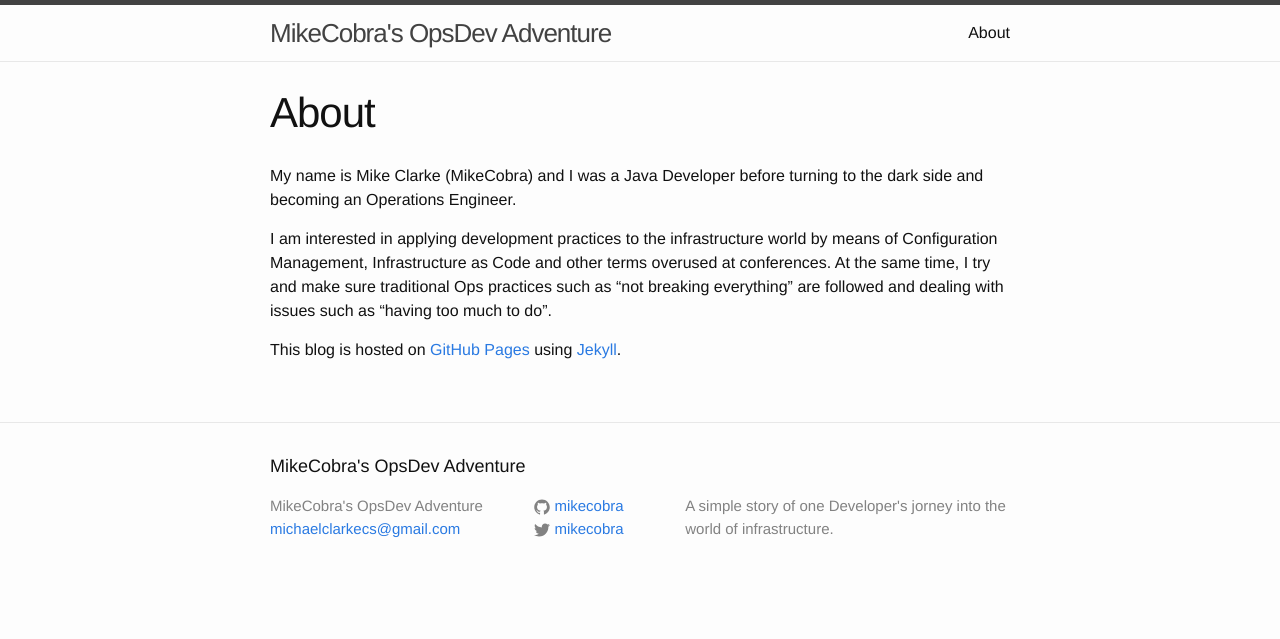
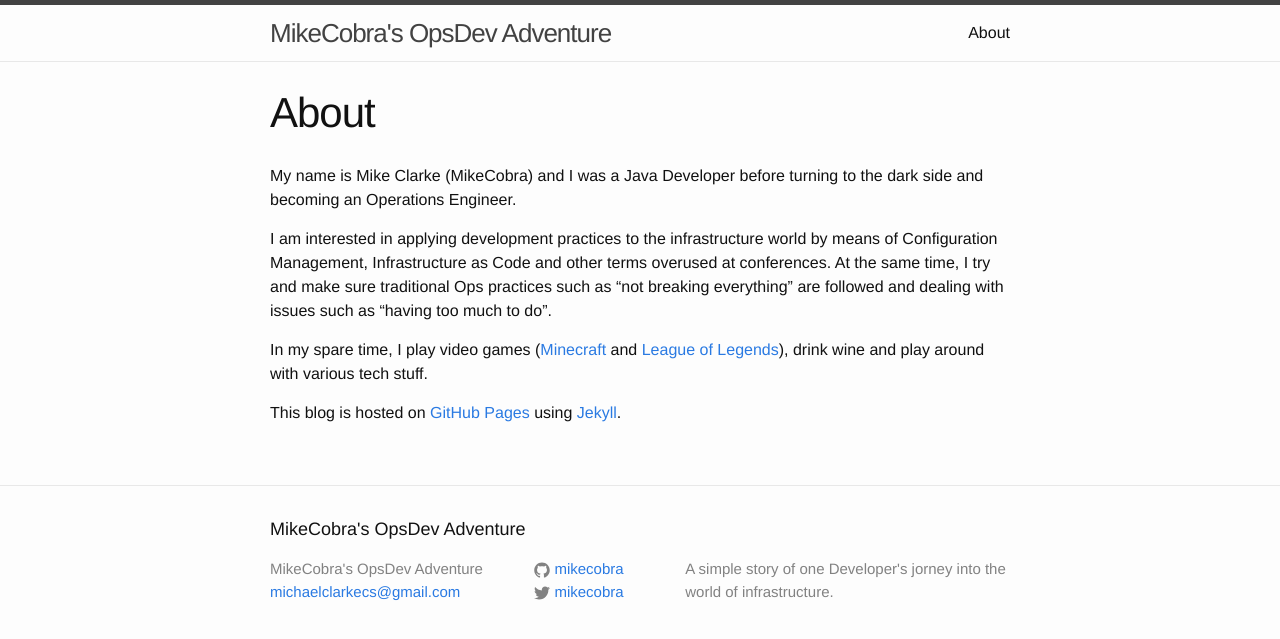
Before and after one commit to MikeCobra/mikecobra.github.io, a Jekyll site: the page built from about.md, in a window 1280 px wide. Shown: the top 639 px of the page. Built offline with Jekyll 4.4.1, drawn with Linux system fonts in a browser that asks for light colours.

Commit message:
Add hobbies.

```diff
--- a/about.md
+++ b/about.md
@@ -4,8 +4,19 @@ title: About
 permalink: /about/
 ---
 
-My name is Mike Clarke (MikeCobra) and I was a Java Developer before turning to the dark side and becoming an Operations Engineer.
+My name is Mike Clarke (MikeCobra) and I was a Java Developer before turning to
+the dark side and becoming an Operations Engineer.
 
-I am interested in applying development practices to the infrastructure world by means of Configuration Management, Infrastructure as Code and other terms overused at conferences. At the same time, I try and make sure traditional Ops practices such as "not breaking everything" are followed and dealing with issues such as "having too much to do".
+I am interested in applying development practices to the infrastructure world by
+means of Configuration Management, Infrastructure as Code and other terms
+overused at conferences. At the same time, I try and make sure traditional Ops
+practices such as "not breaking everything" are followed and dealing with issues
+such as "having too much to do".
 
-This blog is hosted on [GitHub Pages](https://pages.github.com/) using [Jekyll](https://jekyllrb.com/).
+In my spare time, I play video games
+([Minecraft](http://minecraft.mikecobra.co.uk) and
+[League of Legends](http://www.lolking.net/summoner/euw/20240027)), drink wine
+and play around with various tech stuff.
+
+This blog is hosted on [GitHub Pages](https://pages.github.com/) using
+[Jekyll](https://jekyllrb.com/).
```
